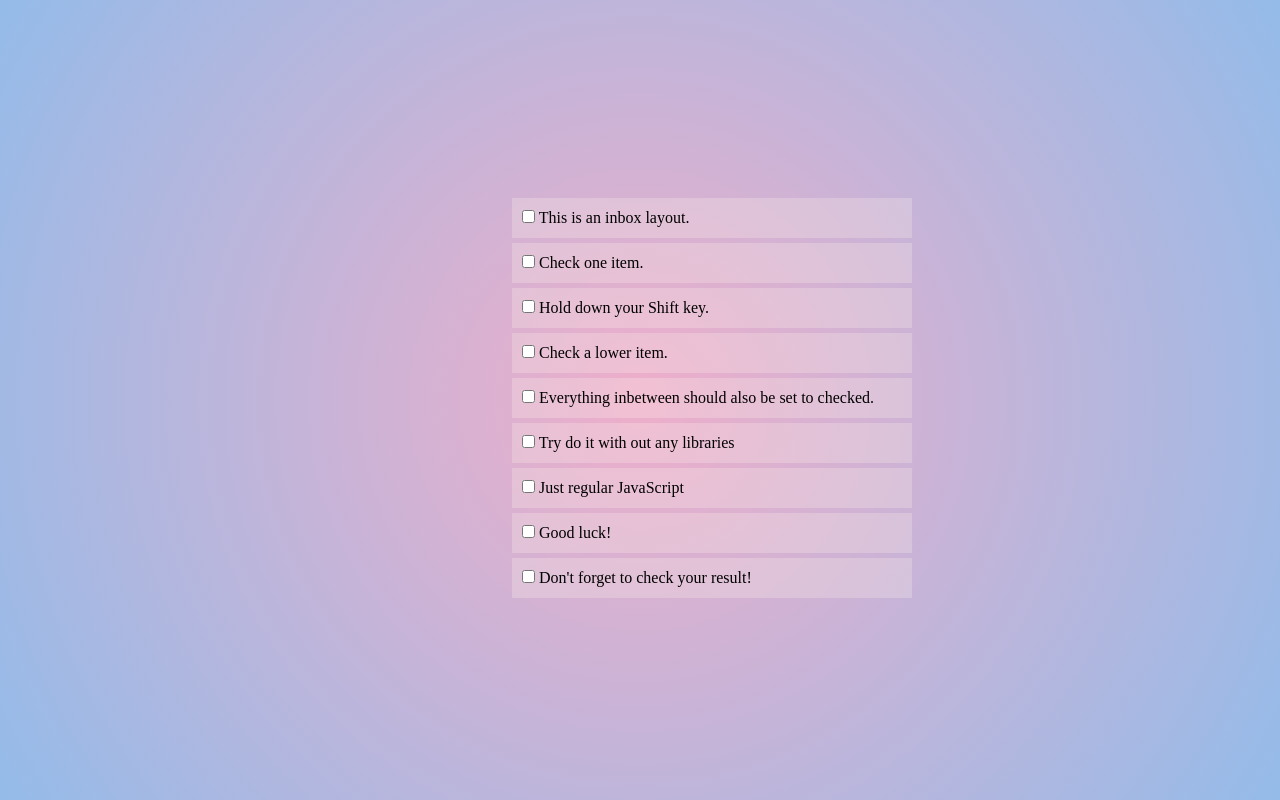
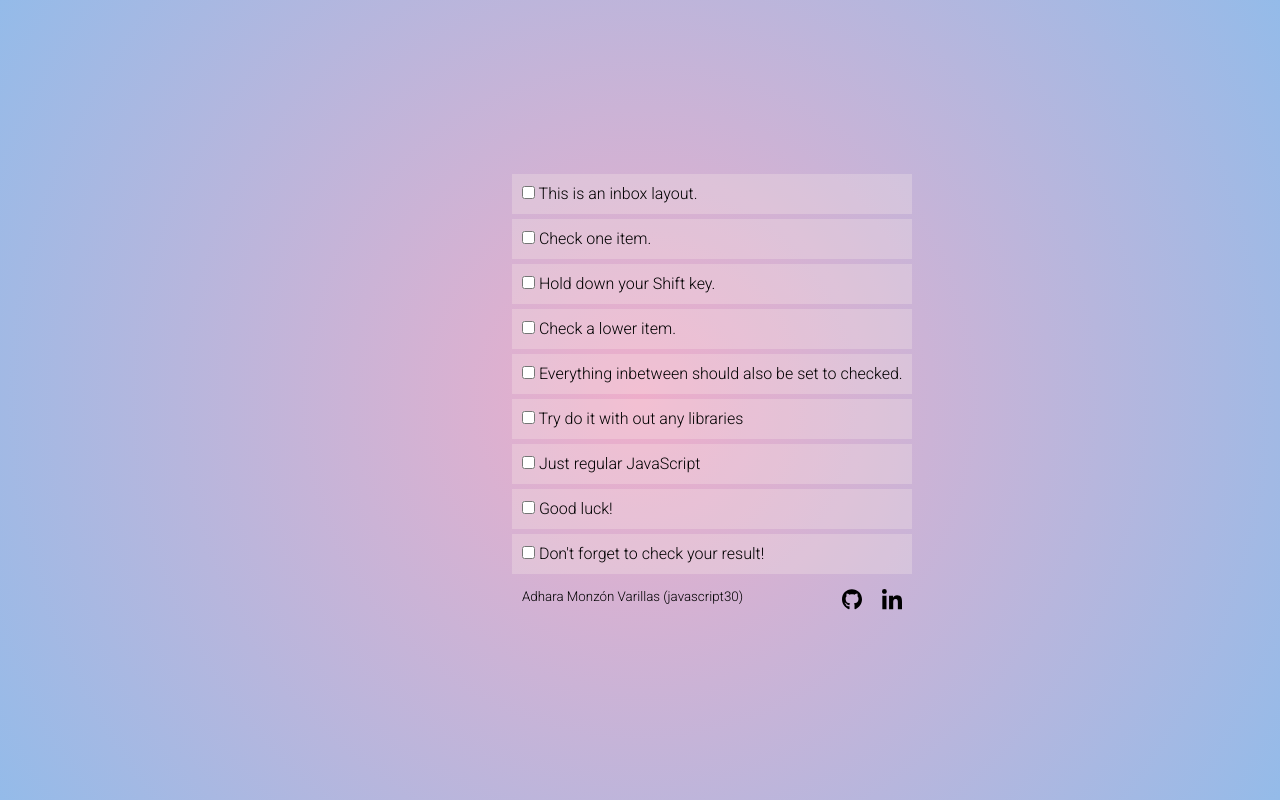
Before and after one commit to adharamonzon/reto-10-js-multiple-checkboxes, a plain HTML site: page index.html in a window 1280 px wide. Drawn offline with Linux system fonts and the light colour scheme.

Commit message:
add footer and add README

```diff
--- a/main.css
+++ b/css/main.css
@@ -12,6 +12,7 @@
   flex-direction: column;
   justify-content: center;
   padding-left: 40%;
+  font-family: 'Roboto', sans-serif;
 }
 .inbox--item {
   height: 40px;
@@ -23,3 +24,18 @@
   margin-top: 12px;
   margin-left: 10px;
 }
+.footer {
+  margin: 10px;
+  width: 380px;
+  display: flex;
+  justify-content: space-between;
+}
+.icon-container {
+  width: 60px;
+  display: flex;
+  justify-content: space-between;
+}
+.icon {
+  width: 20px;
+  cursor: pointer;
+}
--- a/index.html
+++ b/index.html
@@ -4,8 +4,10 @@
 <head>
   <meta charset="UTF-8">
   <meta name="viewport" content="width=device-width, initial-scale=1.0">
-  <link rel="stylesheet" href="./main.css">
-  <title>Hold Shift to check multiple Checkboxes</title>
+  <link rel="preconnect" href="https://fonts.gstatic.com">
+<link href="https://fonts.googleapis.com/css2?family=Roboto:wght@300&display=swap" rel="stylesheet">
+  <link rel="stylesheet" href="./css/main.css">
+  <title>Listado de tareas, seleccionar varias a la vez</title>
 </head>
 
 <body>
@@ -46,8 +48,17 @@
       <input class="input" type="checkbox" />
       <lable>Don't forget to check your result!</label>
     </article>
-  </main>
 
+  <footer class="footer">
+    <small>
+      Adhara Monzón Varillas (javascript30)
+    </small>
+    <div class="icon-container">
+    <a href="https://github.com/adharamonzon" target="_blank"><img class='icon' src="./css/icons/github.svg"/></a>
+    <a href="https://www.linkedin.com/in/adharamonzonvarillas/" target="_blank"><img class='icon' src="./css/icons/linkedin.svg" /></a>
+  </div>
+  </footer>
+</main>
   <script src="./js/main.js"></script>
 </body>
 
```
Also changed, not shown: css/icons/github.svg (added), css/icons/linkedin.svg (added), css/images/screenshoot.png (added), 1 other file.
